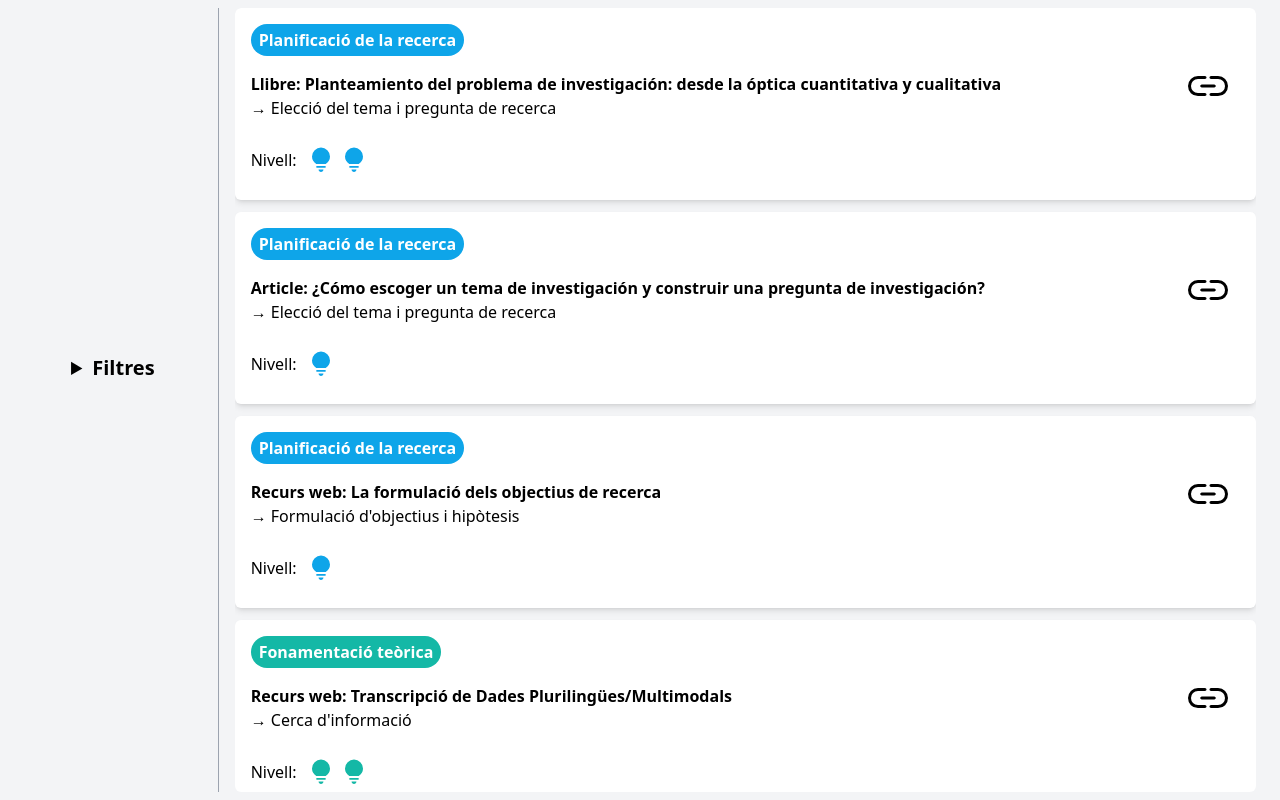
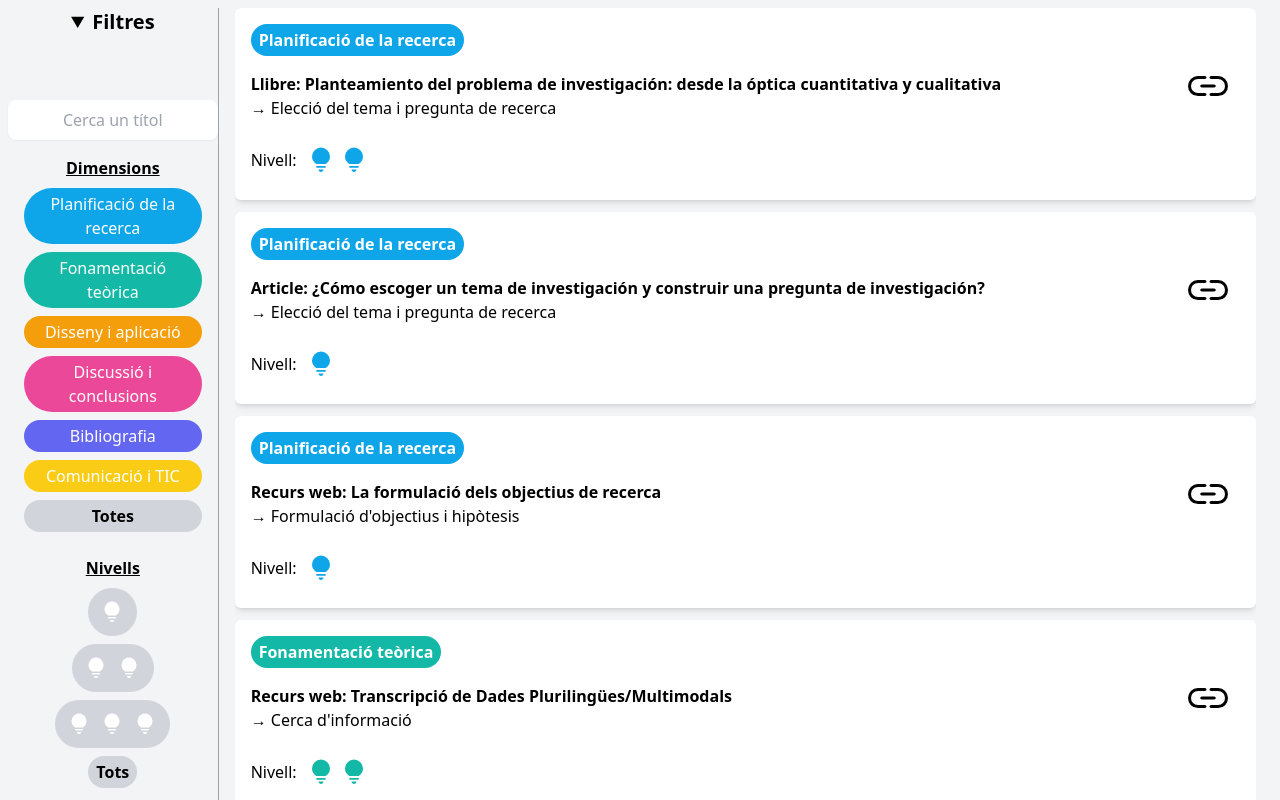
Before and after one commit to CompREd/test-repositori-compred, a React (Vite) app: page / in a window 1280 px wide. Built offline with nearby package versions, Linux system fonts and the light colour scheme.

Commit message:
feat: close details by default on mobile but not on other

```diff
--- a/src/App.tsx
+++ b/src/App.tsx
@@ -3,6 +3,7 @@ import React, { useState } from 'react';
 import { v4 as uuid } from 'uuid';
 
 import Resource from './interfaces/resource';
+import checkMobile from './utils/check_mobile';
 import onlyUnique from './utils/only_unique';
 
 const dimensionToColor = new Map();
@@ -180,7 +181,7 @@ const App: React.FC = () => {
   return (
     <div className="overflow-scroll w-screen h-screen">
       <div className="lg:grid flex flex-col grid-cols-6 w-full h-full p-2 bg-gray-100 overflow-scroll">
-        <details className="col-span-1 pb-4 w-full lg:border-r-gray-400 lg:border-r flex flex-col justify-center gap-12">
+        <details open={!checkMobile()} className="col-span-1 pb-4 w-full lg:border-r-gray-400 lg:border-r flex flex-col justify-center gap-12">
           <summary className="font-bold text-xl text-center">Filtres</summary>
           <input type="text" id="textFilter" className="w-full py-2 my-4 text-center rounded-lg shadow-sm" placeholder="Cerca un títol" onChange={handleTextFilterChange} />
           <div className="flex gap-2 flex-col mx-4 justify-center">
--- /dev/null
+++ b/src/utils/check_mobile.ts
@@ -0,0 +1,3 @@
+const checkMobile = () => ((window.innerWidth <= 1024));
+
+export default checkMobile;
```
